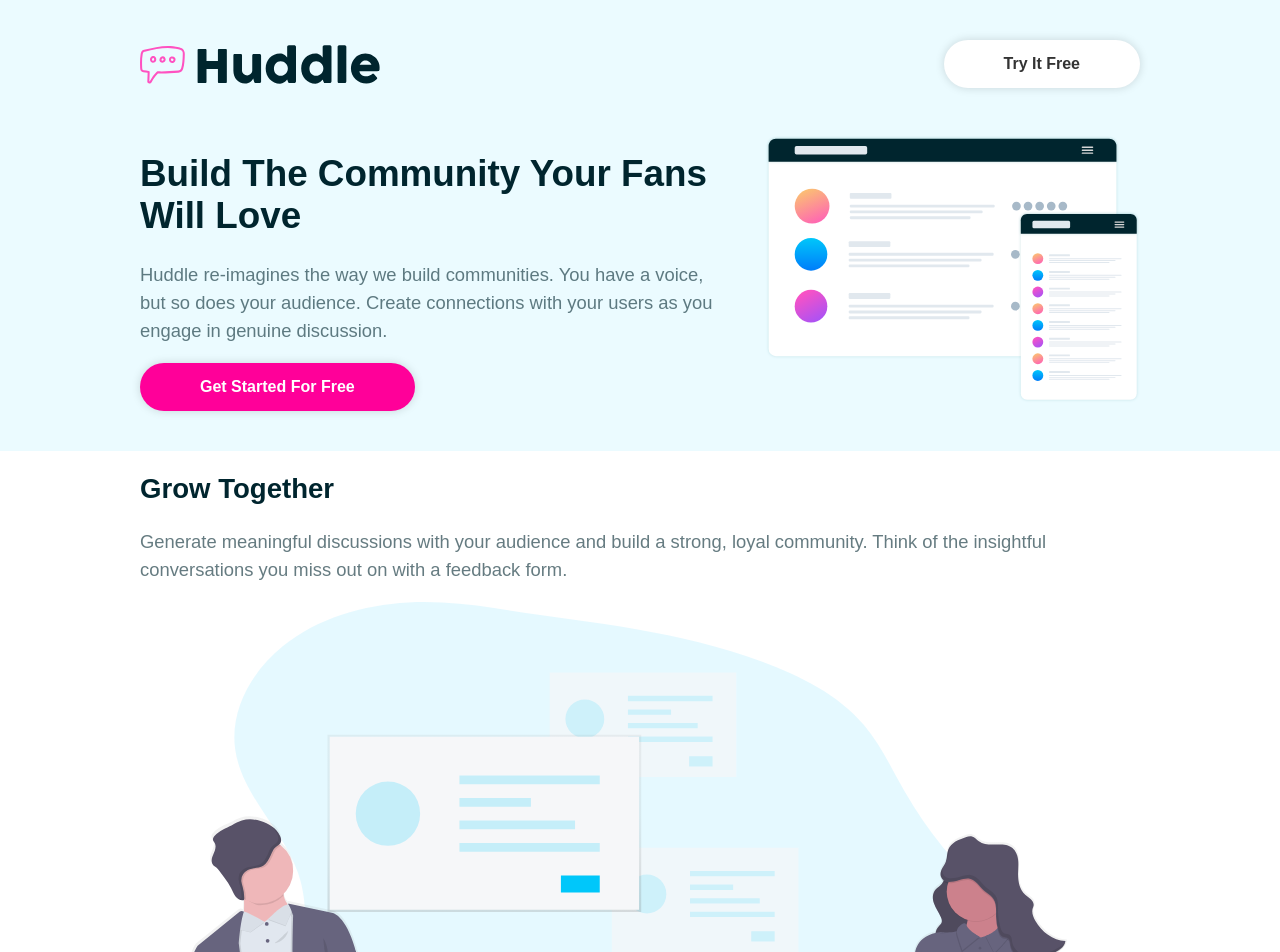
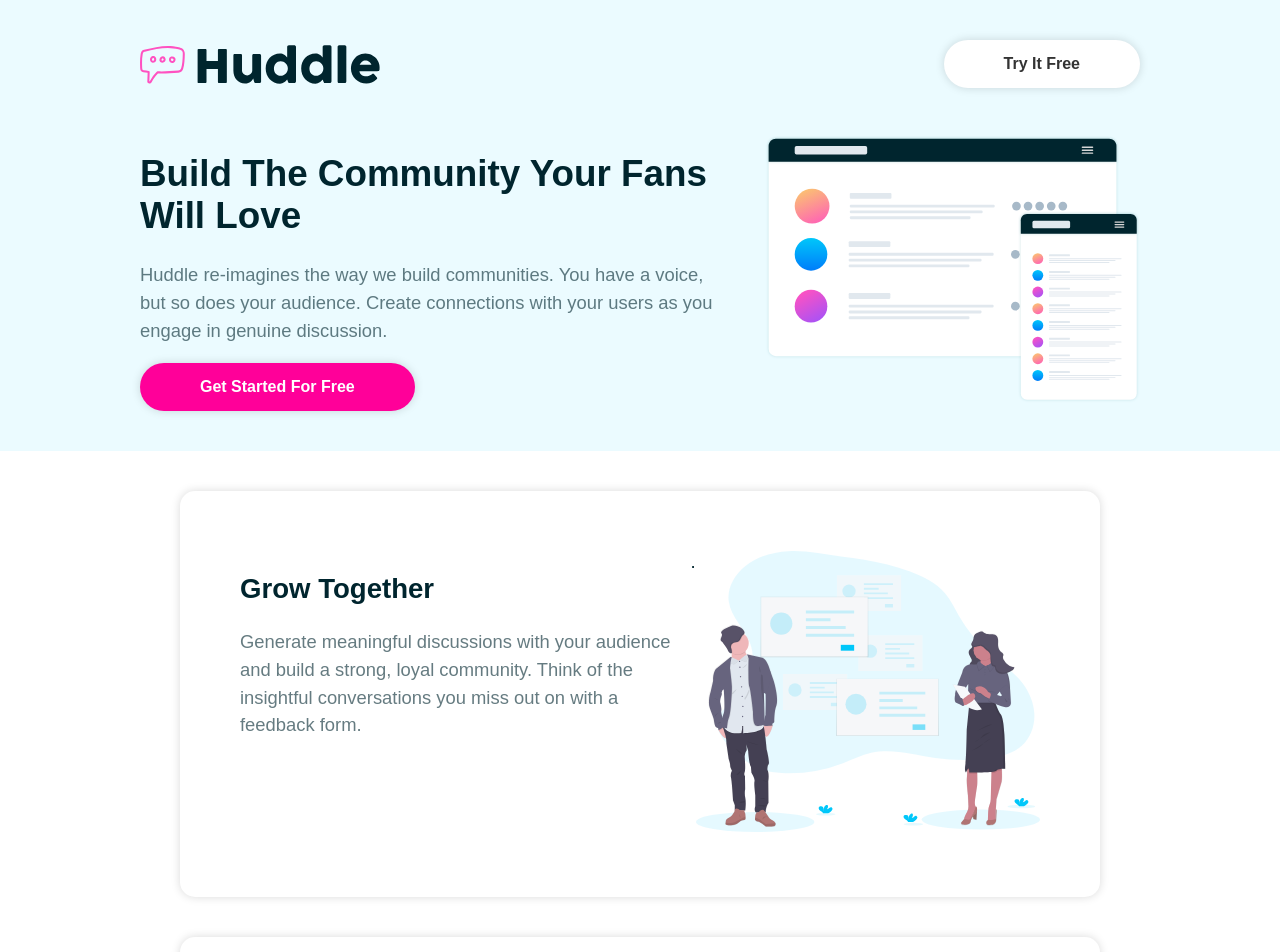
Before and after one commit to Kenta-Asakura/delta-website, a React (Create React App) app: page / in a window 1280 px wide. Shown: the top 952 px of the page. Built offline with nearby package versions, Linux system fonts and the light colour scheme.

Commit message:
Card.styled.js created and implemented

```diff
--- a/src/components/Card.js
+++ b/src/components/Card.js
@@ -1,13 +1,15 @@
+import { StyledCard } from "./styles/Card.styled"
+
 export default function Card({ item: { id, title, body, image } }) {
   return (
-    <div>
+    <StyledCard>
       <div>
         <h2>{title}</h2>
         <p>{body}</p>
-      </div>
+      </div>.
       <div>
         <img src={`./images/${image}`} alt=""></img>
       </div>
-    </div>
+    </StyledCard>
   )
 }
--- /dev/null
+++ b/src/components/styles/Card.styled.js
@@ -0,0 +1,12 @@
+import styled from "styled-components";
+
+
+export const StyledCard = styled.div`
+  display: flex;
+  align-items: centerl;
+  background-color: #fff;
+  border-radius: 15px;
+  box-shadow: 0 0 10px rgba(0, 0, 0, 0.15);
+  margin: 40px;
+  padding: 60px;
+`
```
